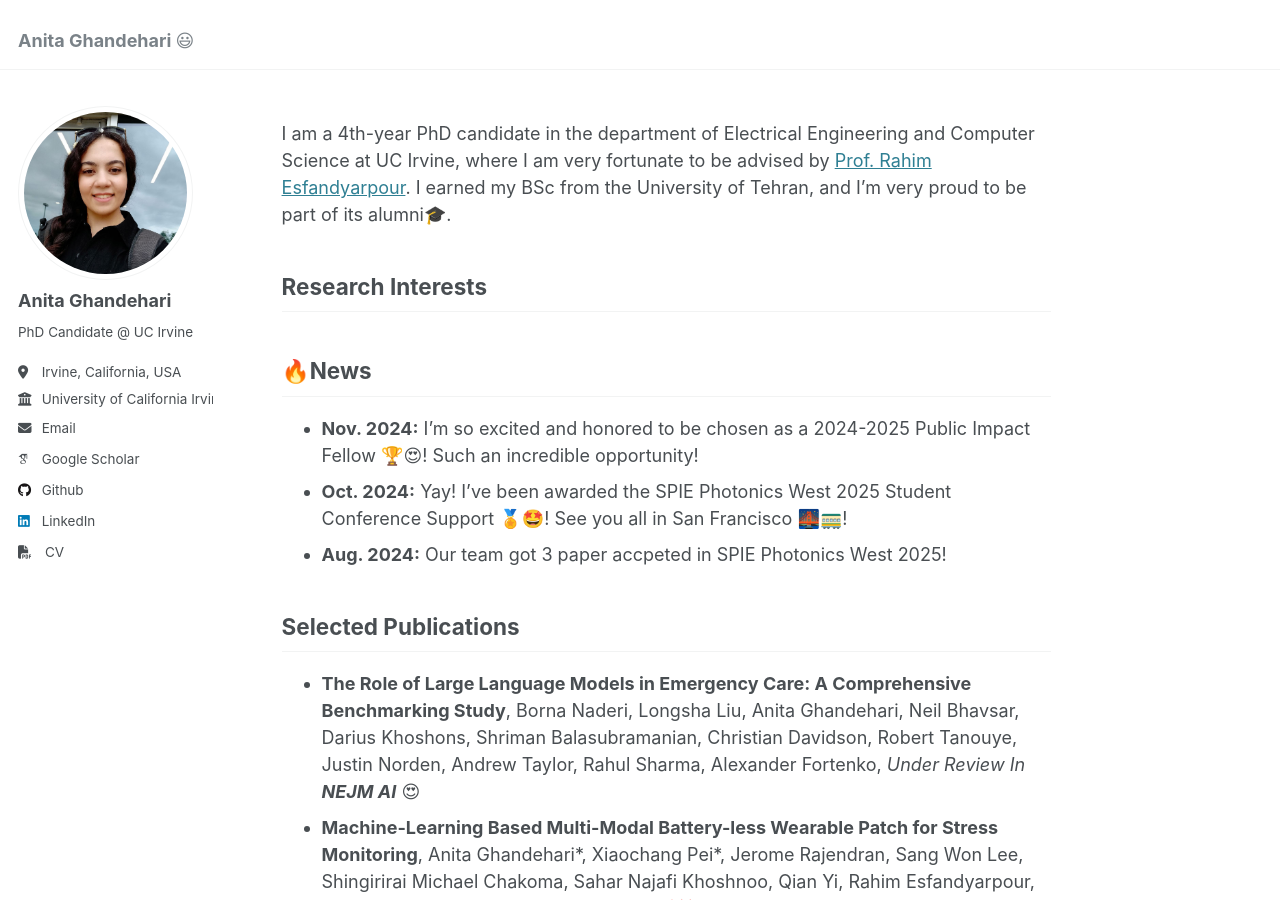
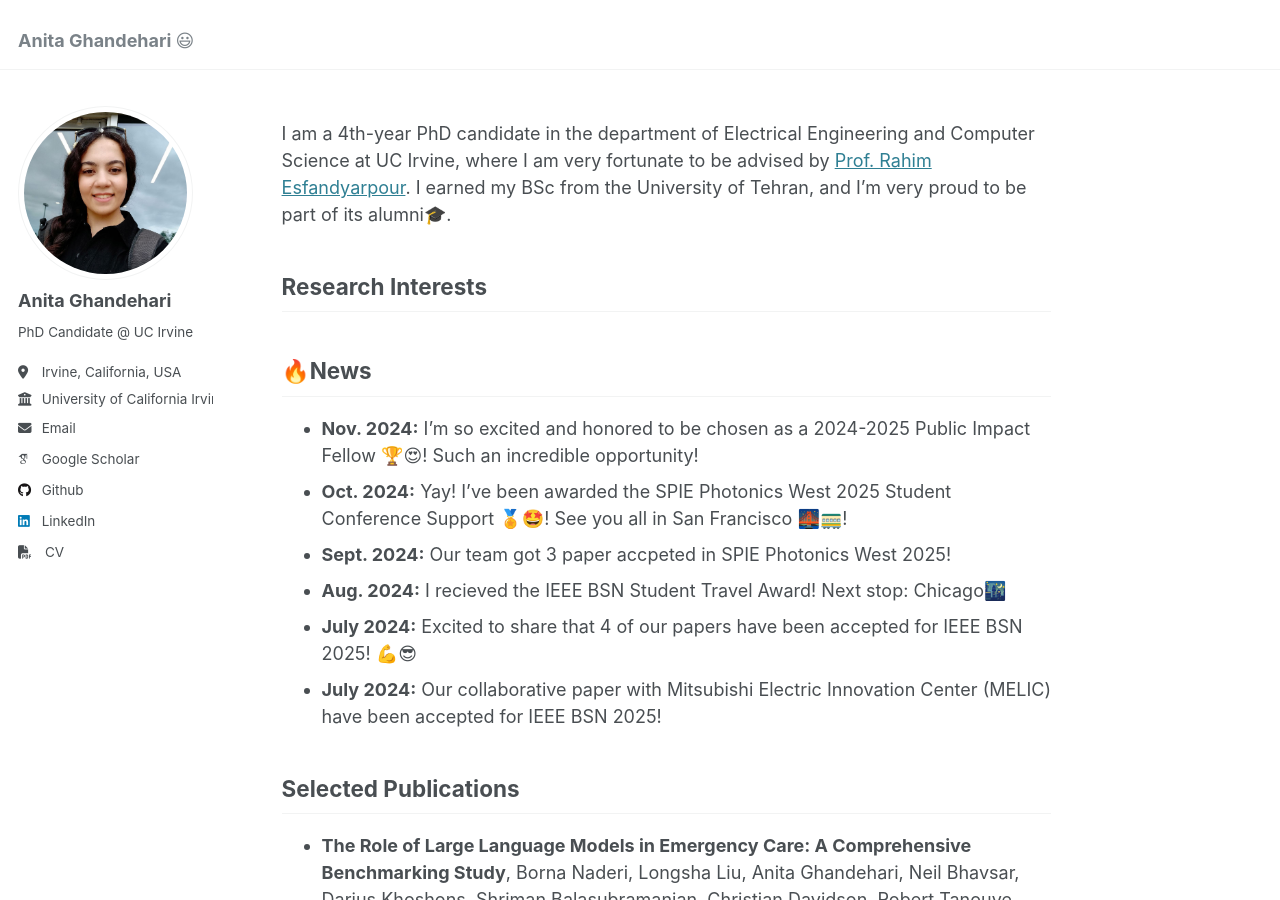
Before and after one commit to AnitaGhandehari/AnitaGhandehari.github.io, a Jekyll site: the page built from _pages/about.md, in a window 1280 px wide and 900 px high. Built offline with Jekyll 4.4.1, drawn with Linux system fonts in a browser that asks for light colours; some web fonts are replaced.

Commit message:
Update about.md

```diff
--- a/_pages/about.md
+++ b/_pages/about.md
@@ -15,8 +15,10 @@ Research Interests
 ------
 - **Nov. 2024:** I’m so excited and honored to be chosen as a 2024-2025 Public Impact Fellow 🏆😍! Such an incredible opportunity!
 - **Oct. 2024:** Yay! I’ve been awarded the SPIE Photonics West 2025 Student Conference Support 🏅🤩! See you all in San Francisco 🌉🚃!
-- **Aug. 2024:** Our team got 3 paper accpeted in SPIE Photonics West 2025!
-
+- **Sept. 2024:** Our team got 3 paper accpeted in SPIE Photonics West 2025!
+- **Aug. 2024:** I recieved the IEEE BSN Student Travel Award! Next stop: Chicago🌃
+- **July 2024:** Excited to share that 4 of our papers have been accepted for IEEE BSN 2025! 💪😎
+- **July 2024:** Our collaborative paper with Mitsubishi Electric Innovation Center (MELIC) have been accepted for IEEE BSN 2025!
 
 Selected Publications
 ------
```
